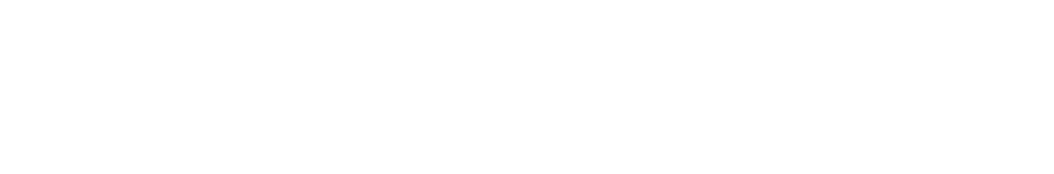
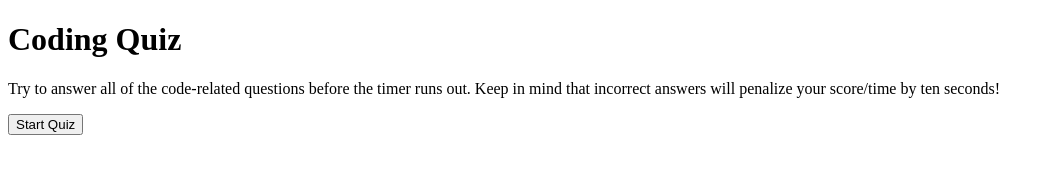
Before and after one commit to onionchop/code-quiz, a plain HTML site: page index.html in a window 1280 px wide. Shown: the whole page, without its empty margins (0-1054 px from the left). Drawn offline with Linux system fonts and the light colour scheme.

Commit message:
started psuedo coding gquiz

```diff
--- a/index.html
+++ b/index.html
@@ -7,6 +7,12 @@
     <title>Document</title>
 </head>
 <body>
-
+    <main>
+        <h1>Coding Quiz</h1>
+        <p>Try to answer all of the code-related questions before the timer runs out. Keep in mind that incorrect answers will penalize your score/time by ten seconds!</p>
+        <div id="quiz"></div>
+            <button id="begin">Start Quiz</button>
+        <div id="results"></div>
+    </main>
 </body>
 </html>
```
